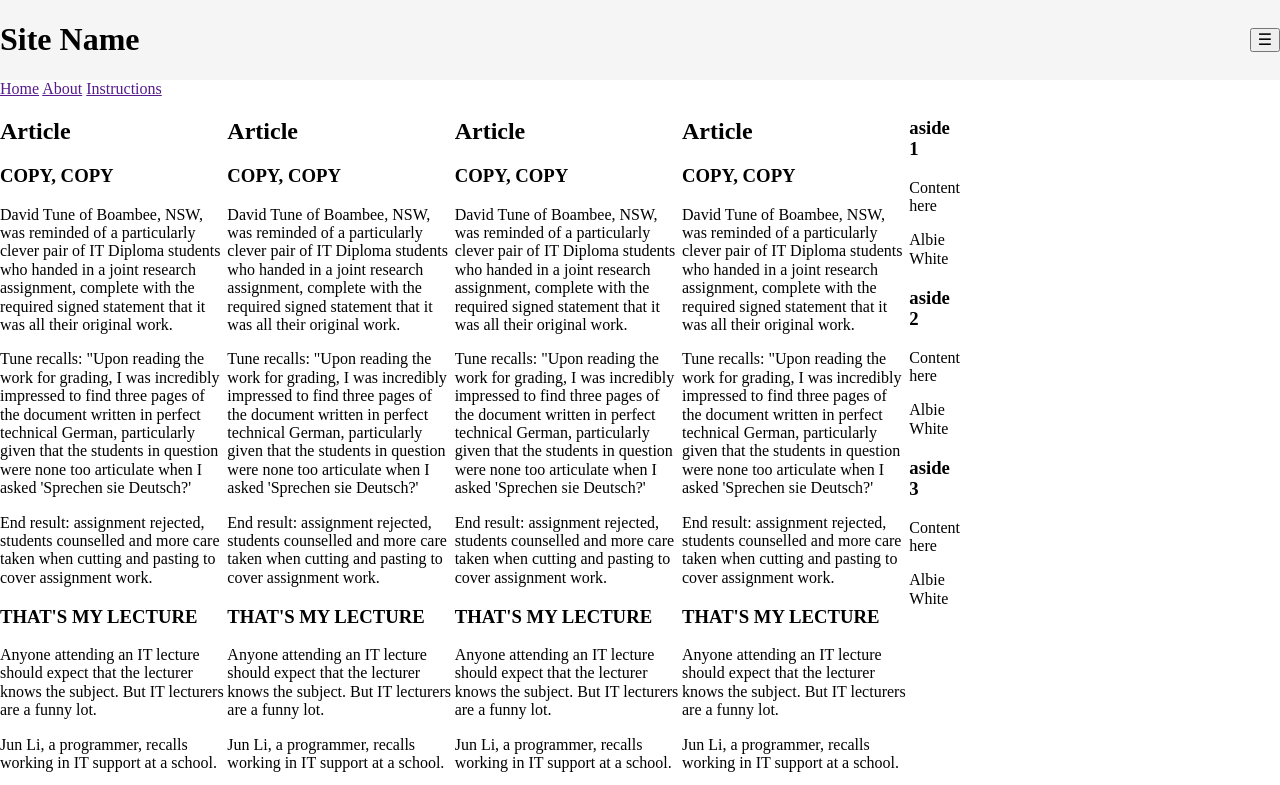
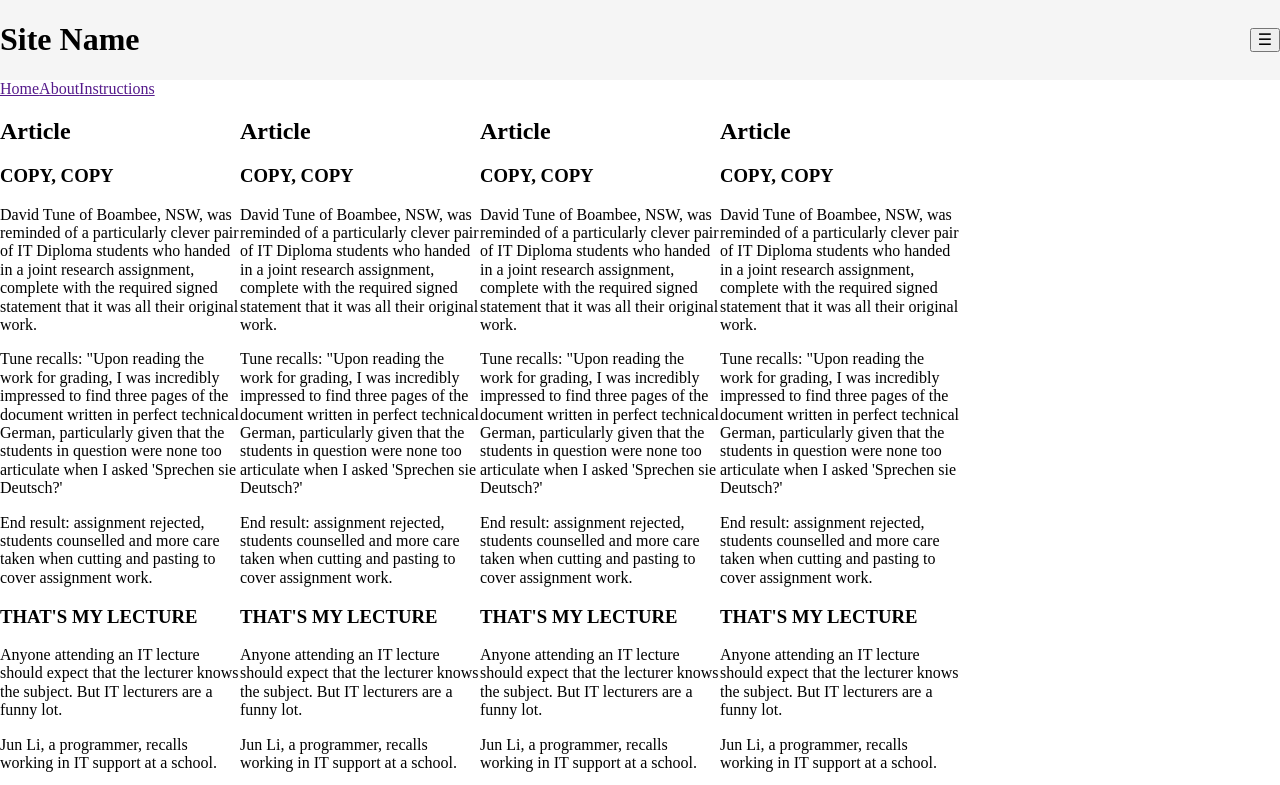
Before and after one commit to 20148957/C4Prog-WT-23S2-Portfolio-AlbieWhite, a plain HTML site: page phase-2/index.html in a window 1280 px wide. Shown: the top 785 px of the page. Drawn offline with Linux system fonts and the light colour scheme.

Commit message:
feat: desktop base nav - add CSS to lay the nav

```diff
--- a/phase-2/css/style.css
+++ b/phase-2/css/style.css
@@ -10,6 +10,7 @@
     width: 960px;
 }
 .site-footer {
+    display: flex;
     width: 100%;
     background: #f5f5f5;
     text-align: left;
@@ -19,10 +20,6 @@ nav {
     display: none;
 }
 @media (min-width: 768px) {
-    aside,
-    nav {
-        display: block;
-    }
     .site-header {
         width: 100%;
         display: flex;
@@ -30,4 +27,8 @@ nav {
         align-items: center;
         background: #f5f5f5;
     }
+    nav {
+        display: flex;
+        width: 100%;
+    }
 }
--- a/phase-2/index.html
+++ b/phase-2/index.html
@@ -11,7 +11,7 @@
         <h1>Site Name</h1>
         <button class="hamburger">☰</button>
     </header>
-    <nav>
+    <nav class="site-nav">
         <a href="">Home</a>
         <a href="">About</a>
         <a href="">Instructions</a>
```
